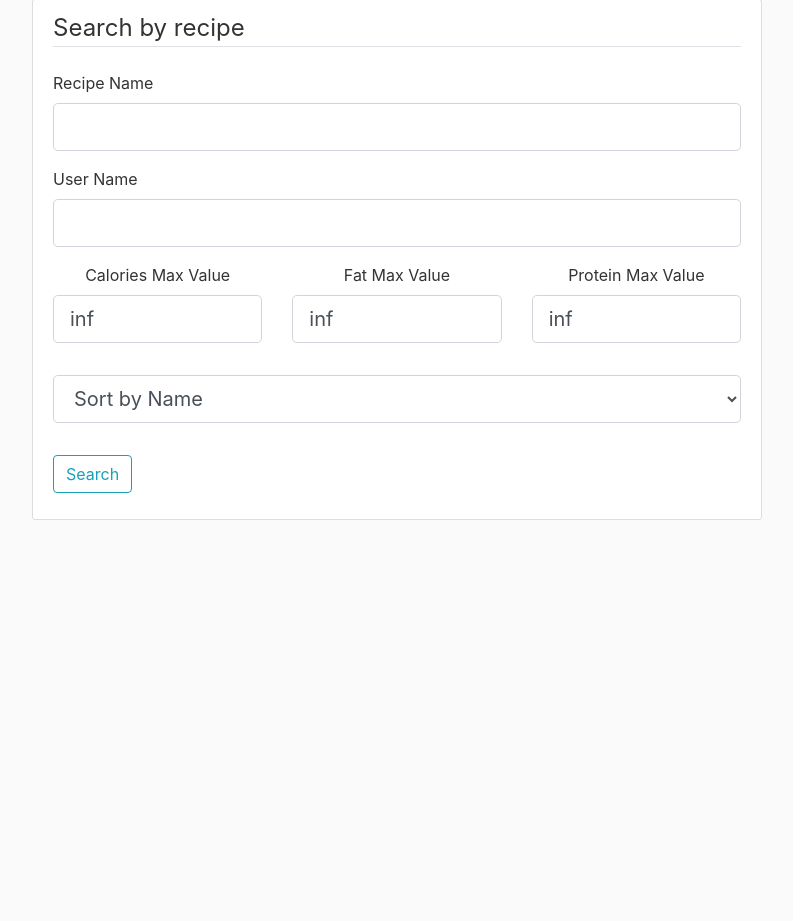
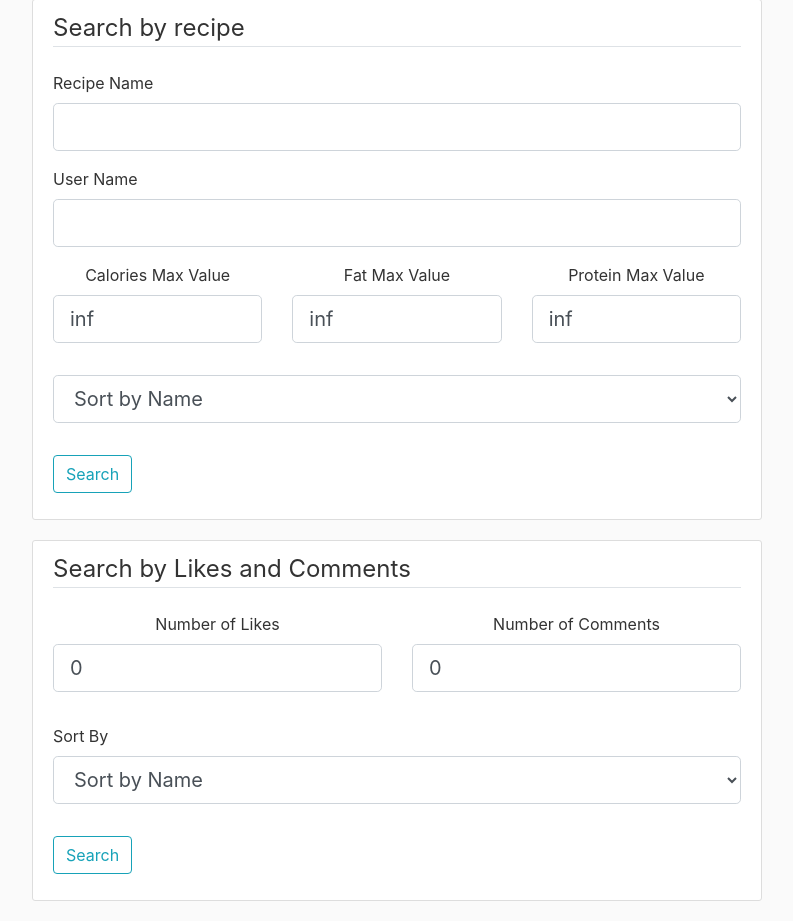
Before and after one commit to bartawil/Cooking-Made-Social, a Flask app: page /recipe_catalog in a window 1280 px wide. Shown: the part 81-1002 px from the top of the page, without its empty margins (243-1036 px from the left). Before the commit the page ends 601 px from the top, so only its background shows below. Run offline with Flask 2, Linux system fonts and the light colour scheme; the visitor is signed in with stand-in values (Sample User, id 1); some libraries are stand-ins or nearby versions.

Commit message:
second form

```diff
--- a/application/moduls/search/forms.py
+++ b/application/moduls/search/forms.py
@@ -21,3 +21,13 @@ class FindRecipeForm(FlaskForm):
                                    ('earliest', 'Earliest to Latest'), ('latest', 'Latest to Earliest')])
 
     submit = SubmitField('Search')
+
+
+class LikesAndCommentsSearchForm(FlaskForm):
+    likes = IntegerField('Number of Likes', default=0)
+    comments = IntegerField('Number of Comments', default=0)
+
+    sort_by = SelectField('Sort By',
+                          choices=[('name', 'Sort By Name'), ('time', 'Duration Time '), ('earliest', 'Earliest to Latest'),
+                                   ('latest', 'Latest to Earliest')])
+    submit = SubmitField('Search')
--- a/application/moduls/search/routs.py
+++ b/application/moduls/search/routs.py
@@ -2,7 +2,9 @@ import flask
 from flask import Blueprint, render_template, session, url_for, redirect, flash
 
 from application.moduls.search import search_recipe
+from application.moduls.search.forms import LikesAndCommentsSearchForm
 from application.moduls.search.forms import FindRecipeForm
+from application.Classes import ComplexQuery
 
 search = Blueprint('search', __name__)
 
@@ -21,3 +23,18 @@ def recipe_catalog():
             # else:
             #     flash(f'Cannot find recipe that contains this string', 'danger')
         return render_template('recipe_catalog.html', title='Recipe Catalog', form=form)
+
+
+@search.route("/LikeAndCommentsSearchHandler", methods=['POST'])
+def LikeAndCommentsSearchHandler():
+    if not session.get("cookie"):
+        return flask.redirect('login')
+    else:
+        form = LikesAndCommentsSearchForm()
+
+        if form.validate_on_submit():
+            complexQuery = ComplexQuery(form.likes.data, form.comments.data)
+            posts = complexQuery.execute_complex_query()
+            return render_template('home.html', posts=posts)
+
+    return render_template('recipe_catalog.html', title='Recipe Catalog', form=form)
--- a/application/templates/recipe_catalog.html
+++ b/application/templates/recipe_catalog.html
@@ -83,4 +83,49 @@
         </div>
     </form>
 </div>
+<div class="content-section">
+    <form method="POST" action="LikeAndCommentsSearchHandler">
+        {{ form.hidden_tag() }}
+        <fieldset class="form-group">
+            <legend class="border-bottom mb-4">Search by Likes and Comments</legend>
+            <div class="form-group row text-center">
+                <div class="col form-group">
+                    {{ form.likes.label(class="form-control-label") }}
+                    {% if form.likes.errors %}
+                    {{ form.likes(class="form-control form-control-lg is-invalid") }}
+                    <div class="invalid-feedback">
+                        {% for error in form.likes.errors %}
+                        <span>{{ error }}</span>
+                        {% endfor %}
+                    </div>
+                    {% else %}
+                    {{ form.likes(class="form-control form-control-lg") }}
+                    {% endif %}
+                </div>
+                <div class="col form-group">
+                    {{ form.comments.label(class="form-control-label") }}
+                    {% if form.comments.errors %}
+                    {{ form.comments(class="form-control form-control-lg is-invalid") }}
+                    <div class="invalid-feedback">
+                        {% for error in form.comments.errors %}
+                        <span>{{ error }}</span>
+                        {% endfor %}
+                    </div>
+                    {% else %}
+                    {{ form.comments(class="form-control form-control-lg") }}
+                    {% endif %}
+                </div>
+            </div>
+            <div class=" form-group row">
+                <div class="col">
+                    {{ form.sort_by.label(class="form-control-label") }}
+                    {{ form.sort_by(class="form-control form-control-lg") }}
+                </div>
+            </div>
+        </fieldset>
+        <div class="form-group">
+            {{ form.submit(class="btn btn-outline-info") }}
+        </div>
+    </form>
+</div>
 {% endblock content %}
```
Also changed, not shown: application/Classes.py (+23 -0 lines).
